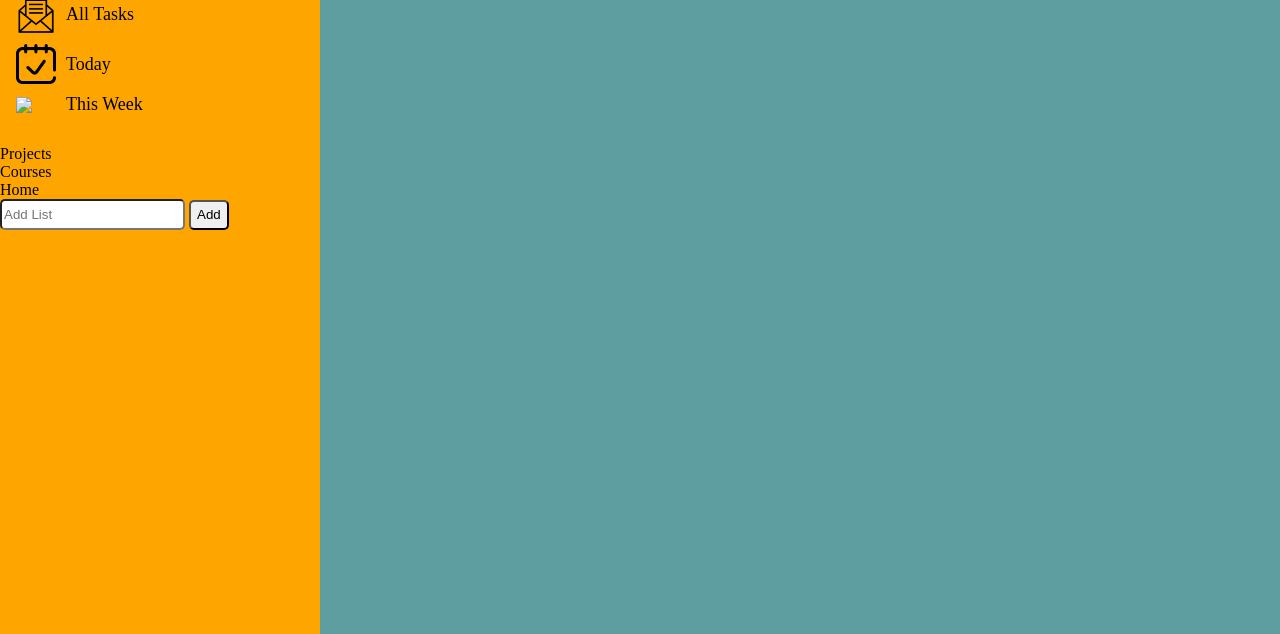
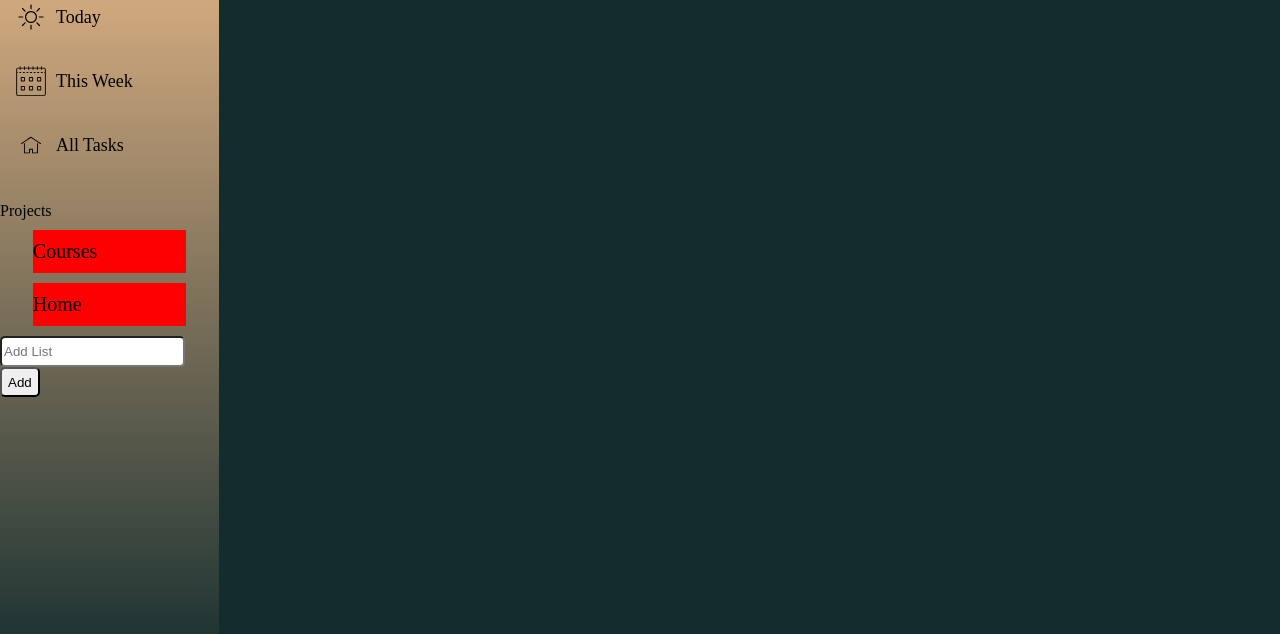
Before and after one commit to MohamedAEmara/Engzz, a website built with webpack: page dist/index.html in a window 1280 px wide. Shown: the part 116-750 px from the top of the page. Built offline with nearby package versions, Linux system fonts and the light colour scheme; files whose address does not match are found by name.

Commit message:
Add some styles

```diff
--- a/src/styles.css
+++ b/src/styles.css
@@ -9,7 +9,7 @@ body, html {
       "header header"
       "sidebar content"
       "footer footer";
-    grid-template-columns: 1fr 3fr; /* Adjust column widths as needed */
+    grid-template-columns: 1fr 5fr; /* Adjust column widths as needed */
     grid-template-rows: auto 1fr auto; /* Adjust row heights as needed */
     min-height: 100vh; /* Ensures the layout fills the entire viewport */
   }
@@ -22,7 +22,7 @@ body, html {
   .sidebar {
     grid-area: sidebar;
     /* Styles for the sidebar */
-    background-color: orange;
+    /* background-color: orange; */
     display: flex;
     flex-direction: column;
 }
@@ -30,7 +30,7 @@ body, html {
   .content {
     grid-area: content;
     /* Styles for the main content */
-    background-color: cadetblue;
+    /* background-color: cadetblue; */
 }
 
   .footer {
@@ -183,3 +183,156 @@ form#popup {
 #all.disable {
     filter: blur(10px);
 }
+
+/* .sidebar, .header {
+    background-color: #F0BD8B;
+} */
+
+
+
+
+#all{
+    background: transparent linear-gradient(180deg, #F0BD8B 0%, #132C2E 100%) 0% 0% no-repeat padding-box;
+}
+
+#all {
+    /* background-color: #F0BD8B; */
+}
+
+#content {
+    background-color: #132C2E;
+    /* border-radius: 100px 0px 0px 0px; */
+    padding: 50px;
+    color: white;
+}
+
+#content {
+    border-radius: 40px 0px 0px 0px;
+}
+
+.header {
+    height: 40px;
+}
+
+
+.logo {
+    display: flex;
+    align-items: center;
+    font-size: 40px;
+}
+
+
+#today:hover, #week:hover, #inbox:hover {
+    color: #F9F8F6;
+    opacity: 1;
+    background: #AD876F 0% 0% no-repeat padding-box;
+    /* background-color: #AD876F; */
+    border-radius: 8px;
+/* border-radius: 8px; */
+
+/* Layout Properties */
+top: 176px;
+left: 38px;
+/* width: 230px; */
+/* height: 45px; */
+/* UI Properties */
+background: #AD876F 0% 0% no-repeat padding-box;
+border-radius: 8px;
+opacity: 1;
+}
+
+
+.footer {
+    background-color: rgb(0, 0, 0, 0.4);
+    color: white;
+}
+
+#footerIcon {
+    filter: invert(1);
+}
+
+#lists > * {
+    background-color: red;
+    margin-left: 15%;
+    margin-right: 15%;
+    margin-top: 10px;
+    margin-bottom: 10px;
+    font-size: 20px;
+    padding-top: 10px;
+    padding-bottom: 10px;
+
+}
+
+#inboxIcon {
+    /* Layout Properties */
+/* top: 234px; */
+left: 48px;
+width: 30px;
+/* height: 30px; */
+/* UI Properties */
+/* background: #6C5255 0% 0% no-repeat padding-box; */
+opacity: 1;
+}
+
+div#inbox {
+    /* top: 231px; */
+    left: 48px;
+    /* width: 150px; */
+    /* height: 33px; */
+    /* UI Properties */
+    opacity: 1;
+}
+
+
+#weekIcon {
+/* Layout Properties */
+top: 184px;
+left: 48px;
+width: 30px;
+/* height: 30px; */
+/* UI Properties */
+/* background: #F9F8F6 0% 0% no-repeat padding-box; */
+opacity: 1;
+}
+
+
+#todayIcon {
+    width: 30px;
+}
+
+.top > * {
+    /* padding-top: 10px; */
+    /* padding-bottom: 10px; */
+    /* background-color: red;   */
+    height: 54px;
+    /* margin-top: 5px; */
+    /* margin-bottom: 5px; */
+    padding-left: 5px;
+    padding-right: 5px;
+}
+
+div.logo {
+
+    top: 26px;
+left: 95px;
+width: 204px;
+height: 56px;
+text-align: left;
+font: normal normal 600 40px/60px Poppins-SemiBold;
+letter-spacing: 0.17px;
+color: #6C5255;
+opacity: 1;
+font-size: 46px;
+}
+
+.logo {
+    position: inherit;
+    margin-left: 15px;
+    /* : 95px; */
+}
+
+#headerIcon {
+
+    width: 37px;
+    margin-right: 10px;
+}
```
Also changed, not shown: src/index.js (+4 -4 lines), dist/0f08352c4a5afea875fa.svg (added), dist/300dbaba721fd9339364.svg (added), dist/43f9ac6671dc51ddf948.svg (added), dist/4d800ec6b89cb8ea5910.svg (added), dist/4de23c2a989a9daf795d.svg (added), dist/6de399dec3ec5e0a33a3.svg (added), dist/baa061a6ded9ef428162.svg (added), dist/feb25ae92ecbdda3aef6.svg (added), dist/index.html, src/images/all-tasks.svg (added), src/images/icons8-delete.svg (added), src/images/list.svg (added), src/images/lists.svg (added), 5 more files, 1 other file.
